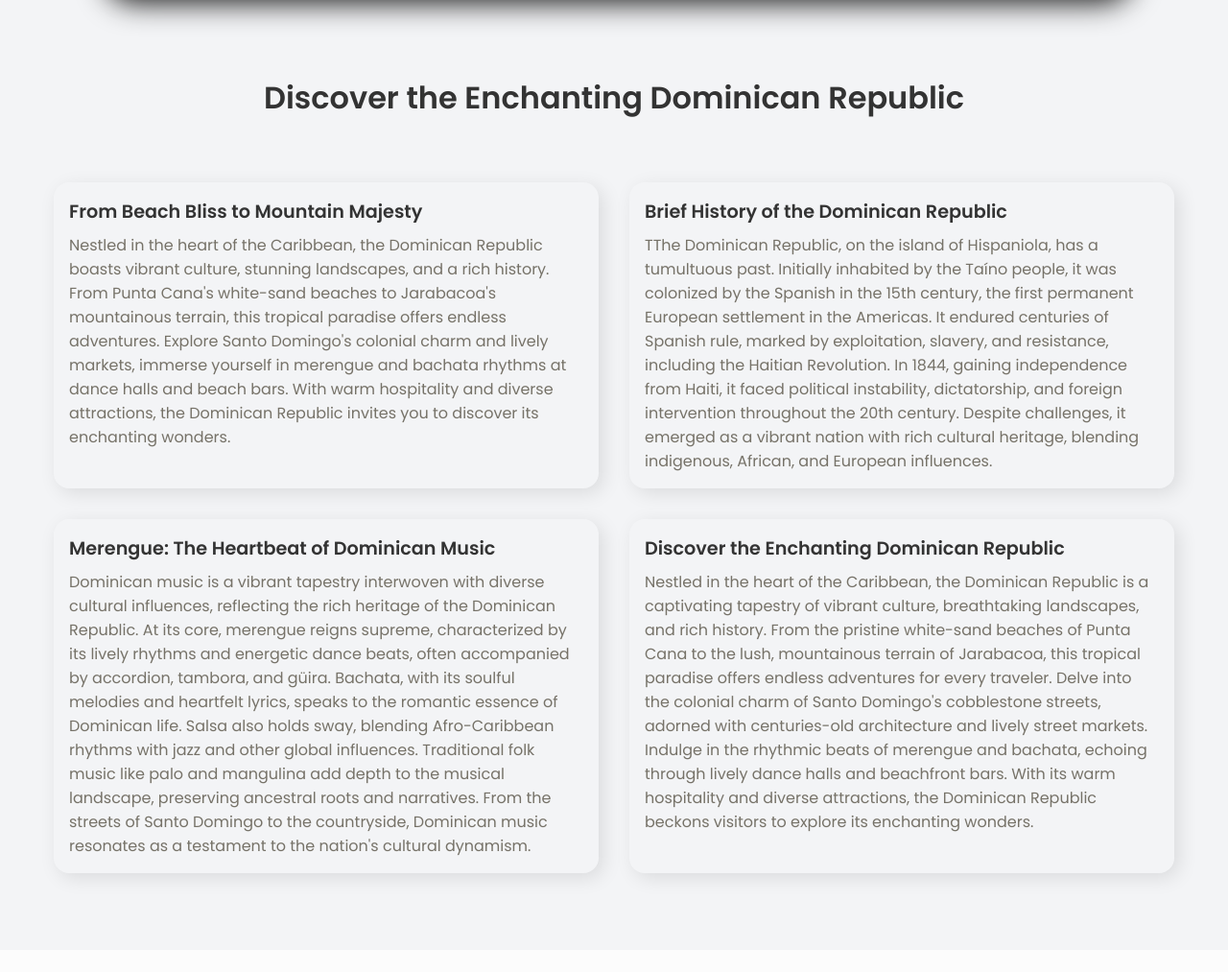
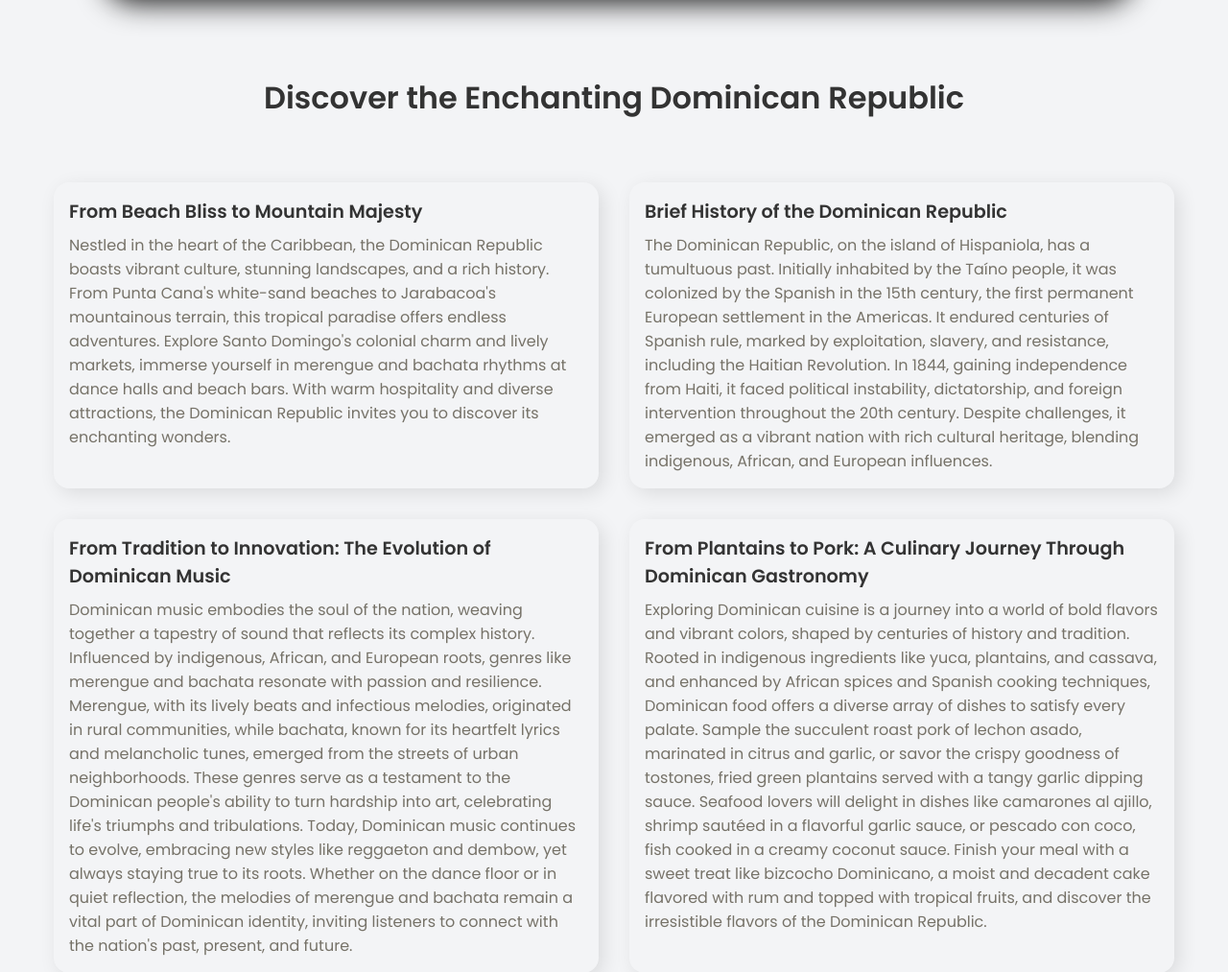
Before and after one commit to chrisDR2014/Devtinker, a Flask app: page / in a window 1280 px wide. Shown: the part 697-1710 px from the top of the page at 96% size. Run offline with Flask 3, Linux system fonts and the light colour scheme.

Commit message:
Update with new information to index file

```diff
--- a/templates/index.html
+++ b/templates/index.html
@@ -88,7 +88,7 @@
 							<h4>Brief History of the Dominican Republic</h4>
 						</div>
 						<p>
-							TThe Dominican Republic, on the island of Hispaniola, has a tumultuous
+							The Dominican Republic, on the island of Hispaniola, has a tumultuous
 							past. Initially inhabited by the Taíno people, it was colonized by the
 							Spanish in the 15th century, the first permanent European settlement in
 							the Americas. It endured centuries of Spanish rule, marked by
@@ -104,39 +104,48 @@
 				<div class="popular__card">
 					<div class="popular__content">
 						<div class="popular__card__header">
-							<h4>Merengue: The Heartbeat of Dominican Music</h4>
+							<h4>From Tradition to Innovation: The Evolution of Dominican Music</h4>
 						</div>
 						<p>
-							Dominican music is a vibrant tapestry interwoven with diverse cultural
-							influences, reflecting the rich heritage of the Dominican Republic. At
-							its core, merengue reigns supreme, characterized by its lively rhythms
-							and energetic dance beats, often accompanied by accordion, tambora, and
-							güira. Bachata, with its soulful melodies and heartfelt lyrics, speaks
-							to the romantic essence of Dominican life. Salsa also holds sway,
-							blending Afro-Caribbean rhythms with jazz and other global influences.
-							Traditional folk music like palo and mangulina add depth to the musical
-							landscape, preserving ancestral roots and narratives. From the streets
-							of Santo Domingo to the countryside, Dominican music resonates as a
-							testament to the nation's cultural dynamism.
+							Dominican music embodies the soul of the nation, weaving together a
+							tapestry of sound that reflects its complex history. Influenced by
+							indigenous, African, and European roots, genres like merengue and
+							bachata resonate with passion and resilience. Merengue, with its lively
+							beats and infectious melodies, originated in rural communities, while
+							bachata, known for its heartfelt lyrics and melancholic tunes, emerged
+							from the streets of urban neighborhoods. These genres serve as a
+							testament to the Dominican people's ability to turn hardship into art,
+							celebrating life's triumphs and tribulations. Today, Dominican music
+							continues to evolve, embracing new styles like reggaeton and dembow, yet
+							always staying true to its roots. Whether on the dance floor or in quiet
+							reflection, the melodies of merengue and bachata remain a vital part of
+							Dominican identity, inviting listeners to connect with the nation's
+							past, present, and future.
 						</p>
 					</div>
 				</div>
 				<div class="popular__card">
 					<div class="popular__content">
 						<div class="popular__card__header">
-							<h4>Discover the Enchanting Dominican Republic</h4>
+							<h4>
+								From Plantains to Pork: A Culinary Journey Through Dominican
+								Gastronomy
+							</h4>
 						</div>
 						<p>
-							Nestled in the heart of the Caribbean, the Dominican Republic is a
-							captivating tapestry of vibrant culture, breathtaking landscapes, and
-							rich history. From the pristine white-sand beaches of Punta Cana to the
-							lush, mountainous terrain of Jarabacoa, this tropical paradise offers
-							endless adventures for every traveler. Delve into the colonial charm of
-							Santo Domingo's cobblestone streets, adorned with centuries-old
-							architecture and lively street markets. Indulge in the rhythmic beats of
-							merengue and bachata, echoing through lively dance halls and beachfront
-							bars. With its warm hospitality and diverse attractions, the Dominican
-							Republic beckons visitors to explore its enchanting wonders.
+							Exploring Dominican cuisine is a journey into a world of bold flavors
+							and vibrant colors, shaped by centuries of history and tradition. Rooted
+							in indigenous ingredients like yuca, plantains, and cassava, and
+							enhanced by African spices and Spanish cooking techniques, Dominican
+							food offers a diverse array of dishes to satisfy every palate. Sample
+							the succulent roast pork of lechon asado, marinated in citrus and
+							garlic, or savor the crispy goodness of tostones, fried green plantains
+							served with a tangy garlic dipping sauce. Seafood lovers will delight in
+							dishes like camarones al ajillo, shrimp sautéed in a flavorful garlic
+							sauce, or pescado con coco, fish cooked in a creamy coconut sauce.
+							Finish your meal with a sweet treat like bizcocho Dominicano, a moist
+							and decadent cake flavored with rum and topped with tropical fruits, and
+							discover the irresistible flavors of the Dominican Republic.
 						</p>
 					</div>
 				</div>
```
